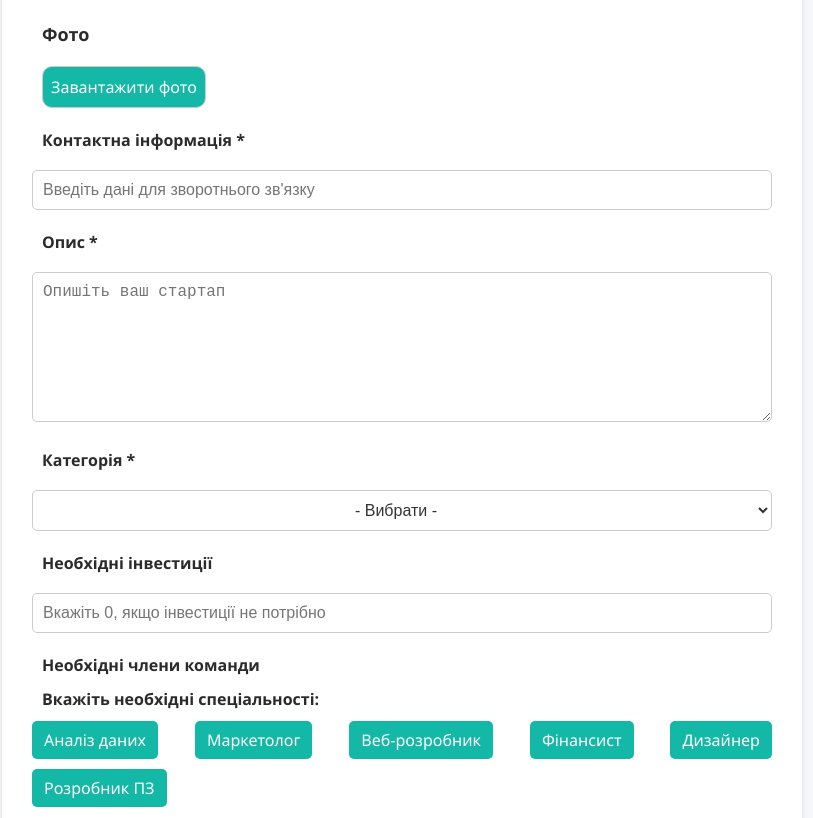
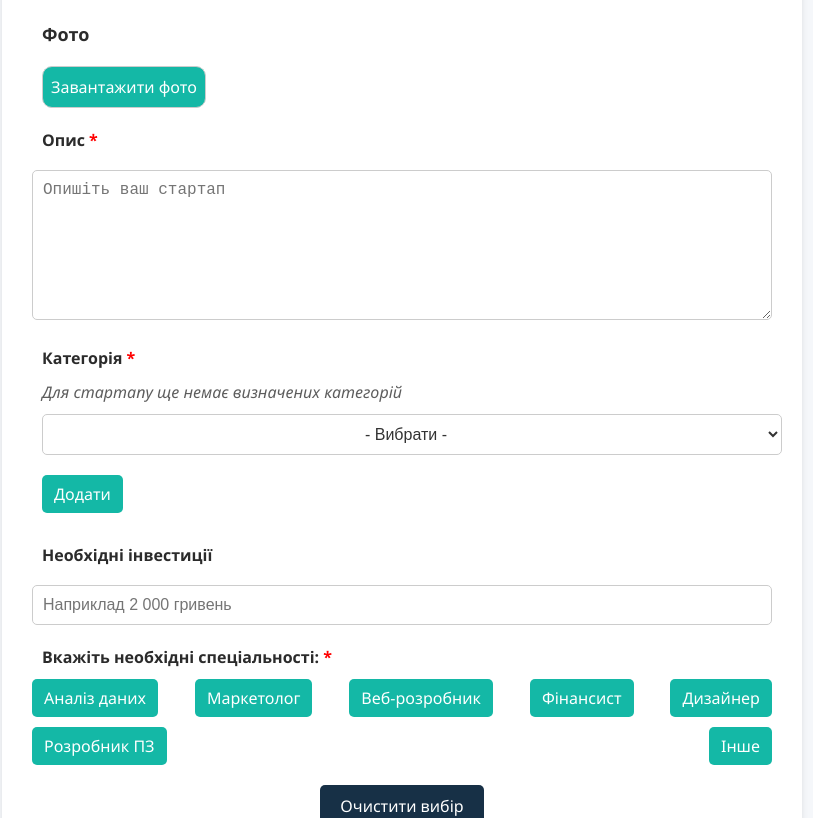
Before and after one commit to dark0m0n/NextStep, a React app in the folder frontend/: page /createproj in a window 1280 px wide. Shown: the part 320-1138 px from the top of the page, without its empty margins (238-1051 px from the left). Built offline with nearby package versions, Linux system fonts and the light colour scheme; the HTML template or start-up script is replaced by a standard one.

Commit message:
added db interactions on the create project page

```diff
--- a/frontend/src/assets/styles/createProjCSS.css
+++ b/frontend/src/assets/styles/createProjCSS.css
@@ -23,6 +23,12 @@
     margin: auto;
   }
 
+  .category-item{
+    margin-left: 10px;
+    font-style: italic;
+    color: rgb(93, 93, 93)
+  }
+
   /* Заголовок форми */
   .create-title {
     text-align: center;
@@ -39,8 +45,9 @@
   /* ===============================
      Формові елементи
   ================================ */
-  .form-group {
+  .form-group-create-proj {
     margin-bottom: 20px;
+    margin-top: 20px;
   }
 
   /* Назва поля */
@@ -63,6 +70,9 @@
     color: #333;
   }
 
+  .category-input *{
+   margin: 10px;
+  }
   /* Текстова область */
   .text {
     resize: vertical;
--- a/frontend/src/pages/CreateProject.jsx
+++ b/frontend/src/pages/CreateProject.jsx
@@ -1,55 +1,182 @@
-import React, { useState } from "react";
+import React, { useState, useRef } from "react";
 import "../assets/styles/createProjCSS.css";
 import MyHeader from "../components/Header.jsx";
 import MyFooter from "../components/Footer.jsx";
 
-/* ------------------------------- Головна функція ------------------------------- */
 const CreateStartupPage = () => {
+  const token = localStorage.getItem("token");
+
   const [logoSrc, setLogoSrc] = useState("");
   const [visibleExperience, setVisibleExperience] = useState({});
+  const [selectedCategory, setSelectedCategory] = useState('');
+  const [categories, setCategories] = useState([]);
+  const [customCategory, setCustomCategory] = useState('');
+  const [customSpecName, setCustomSpecName] = useState('');
+  const [customSpecExp, setCustomSpecExp] = useState('');
+  const [customSpecVisible, setCustomSpecVisible] = useState(false);
 
-  /* ------------------------ Завантаження логотипу ------------------------ */
+  const categoryRef = useRef(null);
+  const specRef = useRef(null);
+
+  const specLabels = {
+    analize: "Аналіз даних",
+    marketing: "Маркетолог",
+    "web-prog": "Веб-розробник",
+    finance: "Фінансист",
+    designer: "Дизайнер",
+    developer: "Розробник ПЗ",
+  };
+
   const previewLogo = (event) => {
     const file = event.target.files[0];
     const reader = new FileReader();
-
-    reader.onload = (e) => {
-      setLogoSrc(e.target.result);
-    };
-
+    reader.onload = (e) => setLogoSrc(e.target.result);
     reader.readAsDataURL(file);
   };
 
-  /* ---------------------- Перемикання поля досвіду ---------------------- */
+  const handleAddCategory = () => {
+    const categoryToAdd = selectedCategory === "other" ? customCategory.trim() : selectedCategory;
+
+    if (categoryToAdd && !categories.includes(categoryToAdd)) {
+      setCategories([...categories, categoryToAdd]);
+      setCustomCategory('');
+      setSelectedCategory('');
+    }
+
+    if (categoryRef.current) categoryRef.current.style.borderColor = '#ccc';
+    const errorEl = document.getElementById('wrongCategory');
+    if (errorEl) errorEl.style.display = 'none';
+  };
+
+  const handleRemoveCategory = (categoryToRemove) => {
+    setCategories(categories.filter(cat => cat !== categoryToRemove));
+  };
+
   const toggleExperienceField = (specialization) => {
     setVisibleExperience((prev) => ({
       ...prev,
       [specialization]: !prev[specialization],
     }));
+    const errorEl = document.getElementById('wrongSpec');
+    if (errorEl) errorEl.style.display = 'none';
   };
 
-  /* ---------------------- Очищення вибраних тегів ---------------------- */
   const clearSelection = () => {
     setVisibleExperience({});
+    setCustomSpecVisible(false);
+    setCustomSpecName('');
+    setCustomSpecExp('');
+  };
+
+  const handleSubmit = async (e) => {
+    e.preventDefault();
+
+    const selectedSpecs = Object.values(visibleExperience).some(v => v);
+    if (!selectedSpecs) {
+      document.getElementById('wrongSpec').style.display = 'block';
+      specRef.current.scrollIntoView({ behavior: 'smooth', block: 'center' });
+      return;
+    } else {
+      document.getElementById('wrongSpec').style.display = 'none';
+    }
+
+    if (categories.length === 0) {
+      categoryRef.current.style.borderColor = 'red';
+      document.getElementById('wrongCategory').style.display = 'block';
+      categoryRef.current.scrollIntoView({ behavior: 'smooth', block: 'center' });
+      return;
+    } else {
+      categoryRef.current.style.borderColor = '#ccc';
+      document.getElementById('wrongCategory').style.display = 'none';
+    }
+
+    const formData = new FormData(e.target);
+
+    const fileInput = document.getElementById("photo-upload");
+    if (fileInput && fileInput.files.length > 0) {
+      formData.append("photo", fileInput.files[0]);
+    }
+
+    let experienceString = "";
+
+    Object.entries(visibleExperience).forEach(([specId, visible]) => {
+      if (visible) {
+        const exp = document.getElementById(`experience-${specId}-input`);
+        if (exp) {
+          const value = exp.value?.trim() || "0";
+          const label = specLabels[specId] || specId;
+          experienceString += `${label}: ${value}, `;
+        }
+      }
+    });
+
+    if (customSpecVisible && customSpecName.trim()) {
+      const name = customSpecName.trim();
+      const exp = customSpecExp.trim() || "0";
+      experienceString += `${name}: ${exp}, `;
+    }
+
+    if (experienceString.endsWith(", ")) {
+      experienceString = experienceString.slice(0, -2);
+    }
+
+    formData.append("experience", experienceString);
+    formData.append("userID", token);
+    formData.append("startup-name", formData.get("startup-name"));
+    formData.append("description", formData.get("description"));
+
+    const categoriesString = categories.join(", ");
+    formData.append("category", categoriesString);
+
+    let invest = formData.get("investment");
+    if (!invest || invest.trim() === "") invest = "0";
+    formData.set("investment", invest);
+
+    try {
+      const response = await fetch("/api/startup", {
+        method: "POST",
+        body: formData,
+      });
+
+      if (response.ok) {
+        console.log("Стартап створено успішно!");
+      } else {
+        const err = await response.text();
+        console.log("Помилка: " + err);
+      }
+    } catch (error) {
+      console.error("Fetch error:", error);
+      console.log("Помилка при з'єднанні з сервером.");
+    }
   };
 
   return (
     <>
-      <MyHeader/>
+      <MyHeader />
       <section className="create-project">
         <div className="info">
           <h2 className="create-title">Створи свій Стартап</h2>
         </div>
         <div className="container">
-          <form action="#" method="POST">
-            <div className="form-group">
-              <label htmlFor="startup-name" className="label-create-proj">Назва стартапу *</label>
-              <input type="text" id="startup-name" name="startup-name" required className="input-info-create" placeholder="Введіть назву стартапу" />
+          <form onSubmit={handleSubmit}>
+            {/* Назва */}
+            <div className="form-group-create-proj">
+              <label htmlFor="startup-name" className="label-create-proj">
+                Назва стартапу <span className="required-star">*</span>
+              </label>
+              <input
+                type="text"
+                id="startup-name"
+                name="startup-name"
+                required
+                className="input-info-create"
+                placeholder="Введіть назву стартапу"
+              />
             </div>
 
-            <div className="form-group">
+            {/* Фото */}
+            <div className="form-group-create-proj">
               <label htmlFor="photo-upload" className="label-create-prof">Фото</label>
-
               {logoSrc && (
                 <img
                   id="logo-preview"
@@ -64,7 +191,6 @@ const CreateStartupPage = () => {
                   }}
                 />
               )}
-
               <div className="custom-file-upload">
                 <label htmlFor="photo-upload" className="upload-label">Завантажити фото</label>
                 <input
@@ -77,34 +203,95 @@ const CreateStartupPage = () => {
               </div>
             </div>
 
-            <div className="form-group">
-              <label htmlFor="contact-info" className="label-create-proj">Контактна інформація *</label>
-              <input type="text" id="contact-info" name="contact-info" required className="input-info-create-proj" placeholder="Введіть дані для зворотнього зв'язку"/>
+            {/* Опис */}
+            <div className="form-group-create-proj">
+              <label htmlFor="description" className="label-create-proj">
+                Опис <span className="required-star">*</span>
+              </label>
+              <textarea
+                id="description"
+                name="description"
+                required
+                className="input-info-create-proj text"
+                placeholder="Опишіть ваш стартап"
+              />
             </div>
 
-            <div className="form-group">
-              <label htmlFor="description" className="label-create-proj">Опис *</label>
-              <textarea id="description" name="description" required className="input-info-create-proj text" placeholder="Опишіть ваш стартап"></textarea>
+            {/* Категорія */}
+            <div className="form-group-create-proj">
+              <label htmlFor="category" className="label-create-proj">
+                Категорія <span className="required-star">*</span>
+              </label>
+              <p id="wrongCategory" style={{ color: "red", display: "none", fontStyle: "italic", marginLeft: "10px" }}>
+                Додайте принаймні одну категорію
+              </p>
+              <div className="category-list">
+                {categories.length === 0 ? (
+                  <p className="category-item">Для стартапу ще немає визначених категорій</p>
+                ) : (
+                  <div className="category-item">
+                    {categories.map((category, index) => (
+                      <span
+                        key={category}
+                        onClick={() => handleRemoveCategory(category)}
+                        style={{ cursor: "pointer" }}
+                      >
+                        {category}
+                        {index < categories.length - 1 && <span>, </span>}
+                      </span>
+                    ))}
                   </div>
-
-            <div className="form-group">
-              <label htmlFor="category" className="label-create-proj">Категорія *</label>
-              <select id="category" name="category" required className="input-info-create-proj" >
+                )}
+              </div>
+              <div className="category-input">
+                <select
+                  id="category"
+                  name="category"
+                  className="input-info-create-proj"
+                  value={selectedCategory}
+                  onChange={(e) => setSelectedCategory(e.target.value)}
+                  ref={categoryRef}
+                >
                   <option value="">- Вибрати -</option>
                   <option value="it">IT</option>
                   <option value="production">Виробництво</option>
                   <option value="other">Інше</option>
                 </select>
+                {selectedCategory === "other" && (
+                  <input
+                    type="text"
+                    placeholder="Введіть свою категорію"
+                    className="input-info-create-proj"
+                    value={customCategory}
+                    onChange={(e) => setCustomCategory(e.target.value)}
+                  />
+                )}
+                <button type="button" onClick={handleAddCategory} className="tag">
+                  Додати
+                </button>
+              </div>
             </div>
 
-            <div className="form-group">
+            {/* Інвестиції */}
+            <div className="form-group-create-proj">
               <label htmlFor="investment" className="label-create-proj">Необхідні інвестиції</label>
-              <input type="text" id="investment" name="investment" required className="input-info-create-proj" placeholder="Вкажіть 0, якщо інвестиції не потрібно"/>
+              <input
+                type="text"
+                id="investment"
+                name="investment"
+                className="input-info-create-proj"
+                placeholder="Наприклад 2 000 гривень"
+              />
             </div>
 
-            <div className="form-group">
-              <label htmlFor="team-members" className="label-create-proj">Необхідні члени команди</label>
-              <label htmlFor="specializations" className="label-create-proj">Вкажіть необхідні спеціальності:</label>
+            {/* Спеціальності */}
+            <div className="form-group-create-proj">
+              <label htmlFor="specializations" className="label-create-proj">
+                Вкажіть необхідні спеціальності: <span className="required-star">*</span>
+              </label>
+              <p id="wrongSpec" style={{ color: "red", display: "none", fontStyle: "italic", marginLeft: "10px" }}>
+                Додайте принаймні одну спеціальність для команди
+              </p>
               <div className="tags">
                 {[
                   { id: "analize", label: "Аналіз даних" },
@@ -120,14 +307,27 @@ const CreateStartupPage = () => {
                     className="tag"
                     id="formbtn"
                     onClick={() => toggleExperienceField(spec.id)}
+                    ref={specRef}
                   >
                     {spec.label}
                   </button>
                 ))}
+                <button
+                  type="button"
+                  className="tag"
+                  id="formbtn"
+                  onClick={() => {
+                    setCustomSpecVisible(true);
+                    const errorEl = document.getElementById('wrongSpec');
+                    if (errorEl) errorEl.style.display = 'none';
+                  }}
+                >
+                  Інше
+                </button>
               </div>
             </div>
 
-            {/* ---------------- Відображення полів досвіду ---------------- */}
+            {/* Поля досвіду */}
             {[
               { id: "marketing", label: "Маркетолог" },
               { id: "developer", label: "Розробник ПЗ" },
@@ -138,12 +338,7 @@ const CreateStartupPage = () => {
             ].map(
               (spec) =>
                 visibleExperience[spec.id] && (
-                  <div
-                    className="form-group"
-                    id={`experience_${spec.id}`}
-                    key={spec.id}
-                    style={{ display: "block" }}
-                  >
+                  <div className="form-group-create-proj" key={spec.id}>
                     <label htmlFor={`experience-${spec.id}-input`} className="label-create-proj">
                       Досвід роботи "{spec.label}":
                     </label>
@@ -158,6 +353,33 @@ const CreateStartupPage = () => {
                 )
             )}
 
+            {/* Кастомна спеціальність */}
+            {customSpecVisible && (
+              <>
+                <div className="form-group-create-proj">
+                  <label className="label-create-proj">Назва спеціальності:</label>
+                  <input
+                    type="text"
+                    className="input-info-create-proj"
+                    placeholder="Введіть назву спеціальності"
+                    value={customSpecName}
+                    onChange={(e) => setCustomSpecName(e.target.value)}
+                  />
+                </div>
+                <div className="form-group-create-proj">
+                  <label className="label-create-proj">Досвід роботи:</label>
+                  <input
+                    type="text"
+                    className="input-info-create-proj"
+                    placeholder="Введіть досвід роботи"
+                    value={customSpecExp}
+                    onChange={(e) => setCustomSpecExp(e.target.value)}
+                  />
+                </div>
+              </>
+            )}
+
+            {/* Кнопки */}
             <button type="button" id="formbtnCl" onClick={clearSelection}>
               Очистити вибір
             </button>
@@ -168,8 +390,7 @@ const CreateStartupPage = () => {
           </form>
         </div>
       </section>
-
-      <MyFooter/>
+      <MyFooter />
     </>
   );
 };
--- a/frontend/src/pages/LoginPage.jsx
+++ b/frontend/src/pages/LoginPage.jsx
@@ -39,9 +39,9 @@ export default function LoginPage() {
 
       if (response.ok) {
         const data = await response.json();
-        if(data.user?.id) {
+        if(data.token) {
           // Зберігаємо токен у localStorage
-          localStorage.setItem("token", data.user.id);
+          localStorage.setItem("token", data.token);
           // Перенаправляємо на сторінку профілю
           navigate("/profile");
         } else {
--- a/frontend/src/pages/ProfilePage.jsx
+++ b/frontend/src/pages/ProfilePage.jsx
@@ -5,16 +5,16 @@ import MyFooter from "../components/Footer.jsx";
 
 export default function ProfilePage() {
   const [userData, setUserData] = useState(null);
-  const userId = localStorage.getItem("UserId") || 1; // Отримуємо ID користувача з localStorage або використовуємо 1 за замовчуванням
+  const token = localStorage.getItem("token") || 1; // Отримуємо ID користувача з localStorage або використовуємо 1 за замовчуванням
 
   useEffect(() => {
-    fetch(`/api/user/${userId}`)
+    fetch(`/api/user/${token}`)
       .then((res) => res.json())
       .then((data) => {
         setUserData(data);
       })
       .catch((error) => console.error("Помилка при завантаженні профілю:", error));
-  }, [userId]);
+  }, [token]);
 
   if (!userData) {
     return <div>Завантаження...</div>;
```
Also changed, not shown: frontend/src/assets/styles/chatsCSS.css (+9 -75 lines), frontend/src/pages/Chat.jsx (+8 -8 lines). Lines whose indentation alone changed are shown as unchanged.
